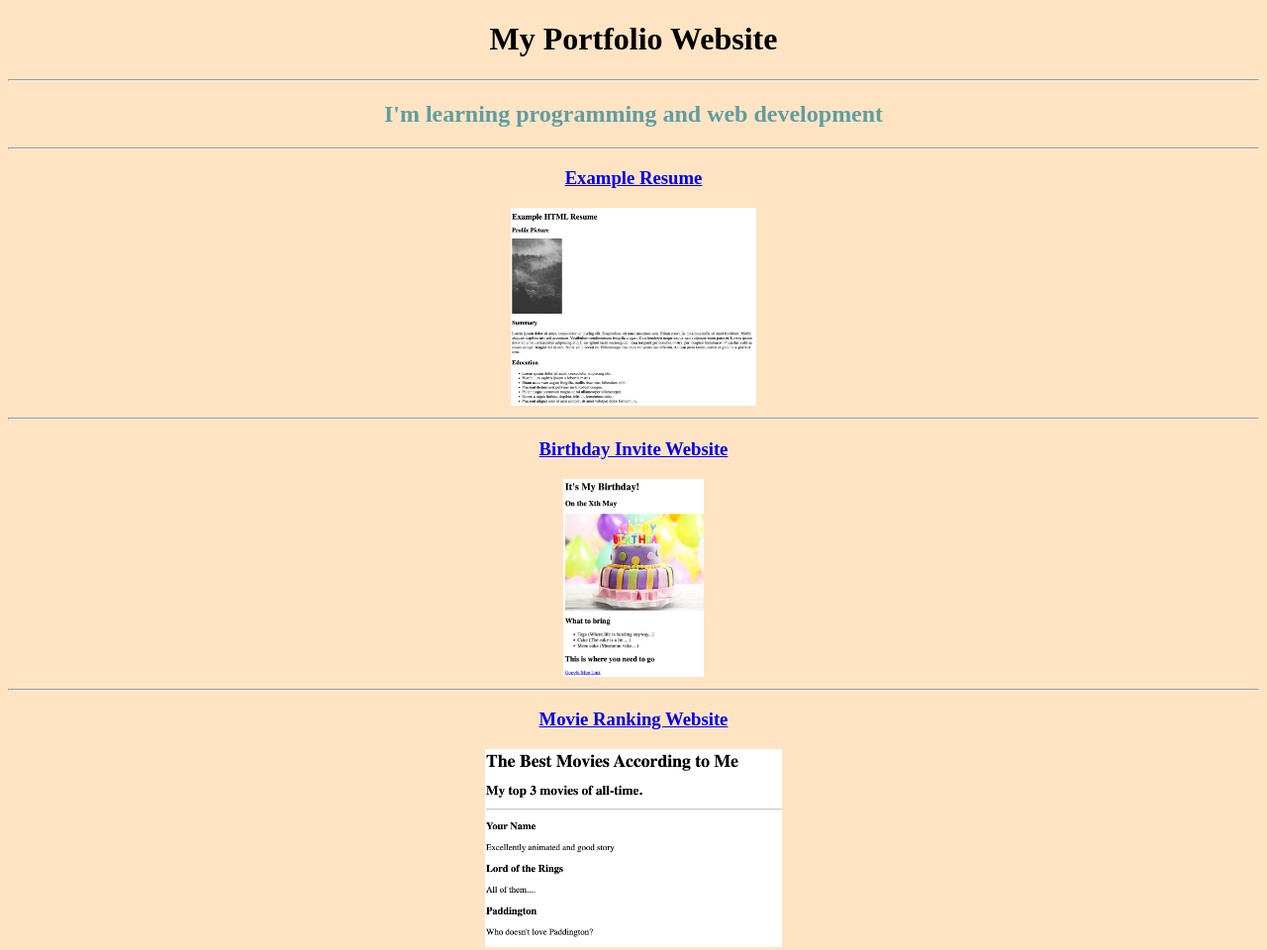
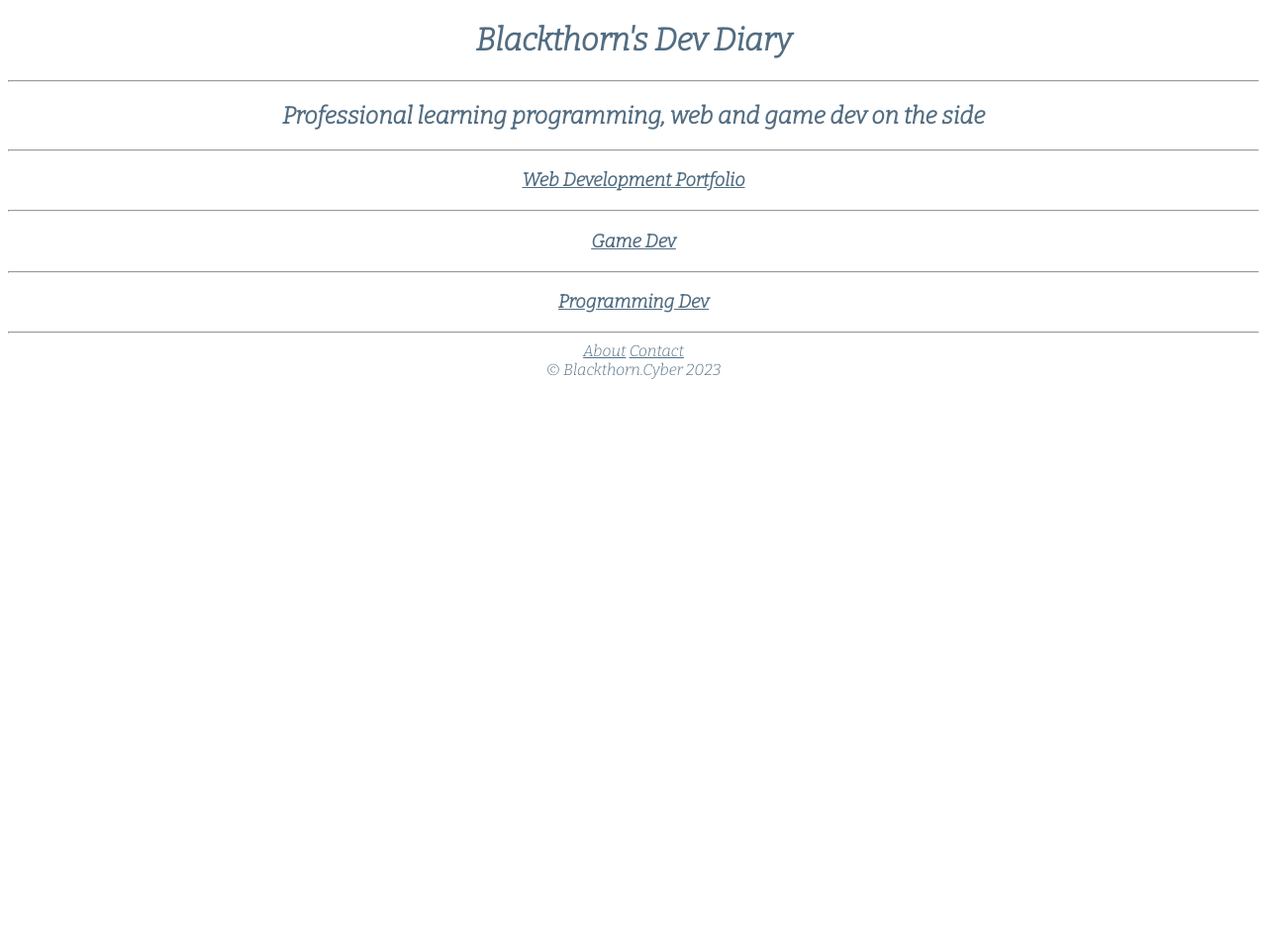
Before and after one commit to blackthorncyber/blackthorncyber.github.io, a plain HTML site: page index.html in a window 1280 px wide. Shown: the top 960 px of the page at 99% size. After the commit the page ends 800 px from the top, so only its background shows below. Drawn offline with nearby package versions, Linux system fonts and the light colour scheme.

Commit message:
updated css and added other pages

```diff
--- a/index.html
+++ b/index.html
@@ -5,24 +5,28 @@
     <meta name="viewport" content="width=device-width, initial-scale=1.0">
     <title>My Portfolio Website</title>
     <link rel="stylesheet" href="./style.css">
+    <link rel="preconnect" href="https://fonts.googleapis.com">
+    <link rel="preconnect" href="https://fonts.gstatic.com" crossorigin>
+    <link href="https://fonts.googleapis.com/css2?family=Bitter:ital,wght@1,300&display=swap" rel="stylesheet">
 </head>
 <body>
-
-<h1>My Portfolio Website</h1>
+    <div id="headingdiv">
+        <h1>Blackthorn's Dev Diary</h1>
         <hr>
-<h2>I'm learning programming and web development</h2>
+    </div>
+    <h2>Professional learning programming, web and game dev on the side</h2>
+    <div id="linksdiv">
         <hr>
-<h3><a href="./public/resume.html">Example Resume</a></h3>
-<img src="./assets/images/Example Resume.png" alt="Example image of website" height="200">
+        <a href="./public/WebDevPortfolio.html"><h3>Web Development Portfolio</h3></a>
         <hr>
-<h3><a href="./public/birthday-invite.html">Birthday Invite Website</a></h3>
-<img src="./assets/images/birthday-invite.png" alt="Example image of website" height="200">
+        <a href="./public/gamedev.html"><h3>Game Dev </h3></a>
         <hr>
-<h3><a href="./public/movie-ranking.html">Movie Ranking Website</a></h3>
-<img src="./assets/images/movie-ranking.png" alt="Example image of website" height="200">
+        <a href="./public/programmingdev.html"><h3>Programming Dev</h3></a>
         <hr>
+    </div>
     <a href="./public/about.html">About</a>
     <a href="./public/contact.html">Contact</a>
+
 </body>
 <footer>
     © Blackthorn.Cyber 2023
--- a/style.css
+++ b/style.css
@@ -1,11 +1,22 @@
+/* colours dark 27374D mid dark 526D82 mid light 9DB2BF light DDE6ED */
+
+
+
 *{
-    background-color: bisque;
+    background-color: DDE6ED;
     text-align: center;
+    font-family: 'Bitter', serif;
+    color: #526D82;
 }
-h1{
+
+/* h1{
+
 
 }
 
 h2{
-    color: cadetblue;
+
 }
+a{
+
+} */
```
Also changed, not shown: public/WebDevPortfolio.html (added, +21 -0 lines), public/gamedev.html (added, +13 -0 lines), public/programmingdev.html (added, +14 -0 lines), public/resume.html (+1 -0 lines). Lines whose indentation alone changed are shown as unchanged.
